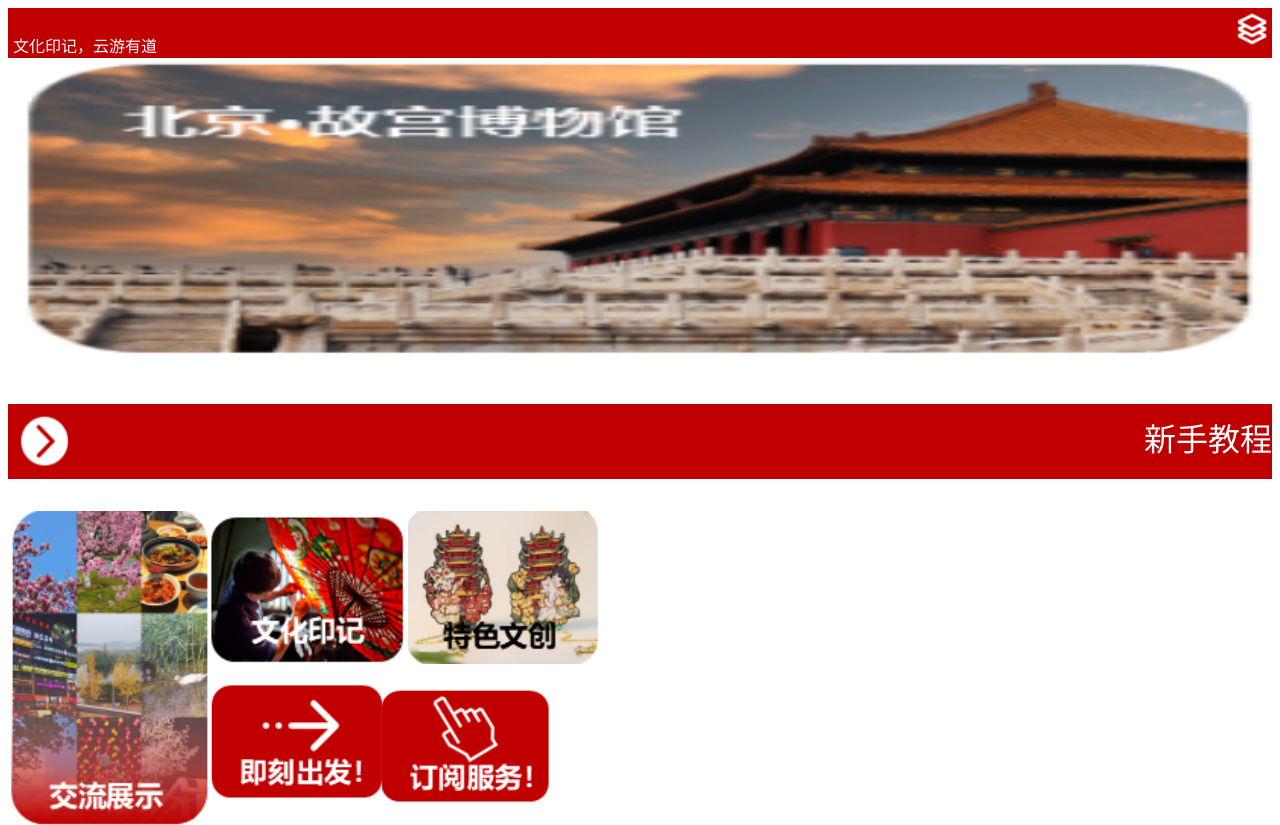
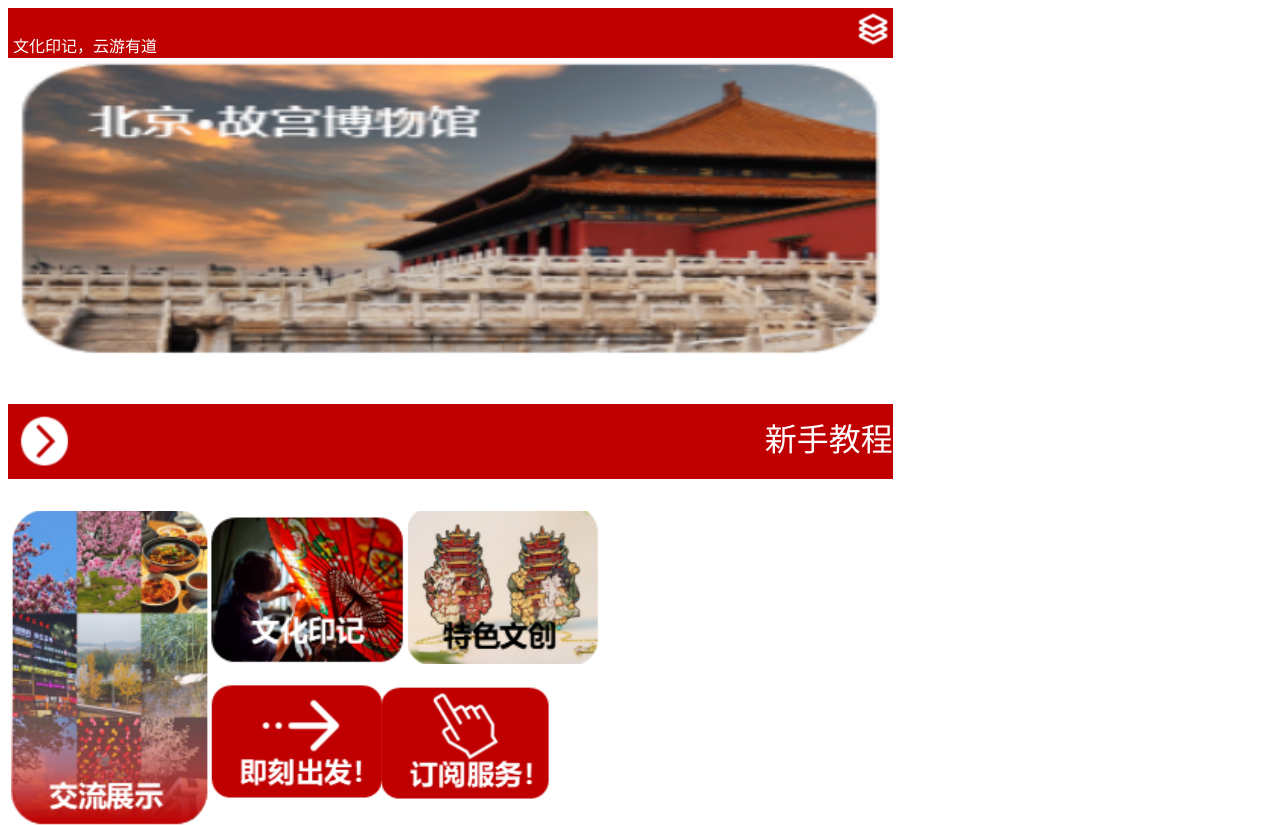
Before and after one commit to zpxasd/web, a plain HTML site: page index.html in a window 1280 px wide. Drawn offline with Linux system fonts and the light colour scheme.

Commit message:
Add files via upload

```diff
--- a/c.css
+++ b/c.css
@@ -1,6 +1,6 @@
 @charset "utf-8";
 .top {
-    width: 100%;
+    width: 70%;
     height: 50px;
     color: #FFFFFF;
 }
@@ -15,6 +15,7 @@
 #tutorial {
     text-align: right;
     font-size: xx-large;
+    width: 70%;
 }
 
 #tutorial img {
@@ -43,7 +44,7 @@
 .RightNavigation:hover.Navigation {
     display: block;
 }.recommendation {
-    width: 100%;
+    width: 70%;
 }
 a{
     text-decoration: none;
@@ -51,5 +52,10 @@
 }#DisPlay {
     float: left;
 }
+#goto {
+    float: left;
+
+}
+
 #subscription {
 }
```
